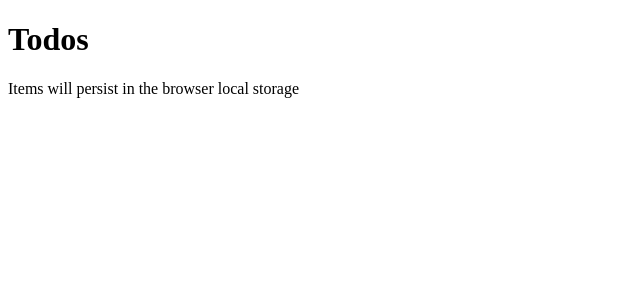
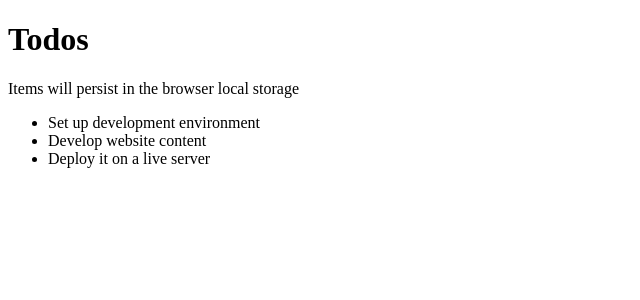
Before and after one commit to Caren-Koroeny/react-todo-app, a React (Vite) app: page / in a window 1280 px wide. Shown: the top 300 px of the page, without its empty margins (0-640 px from the left). Built offline with nearby package versions, Linux system fonts and the light colour scheme.

Commit message:
added a dummy array to display the todo title on screen

```diff
--- a/src/components/TodoApp.jsx
+++ b/src/components/TodoApp.jsx
@@ -1,9 +1,11 @@
 import Header from "./Header";
+import TodosLogic from "./TodosLogic";
 
 const TodoApp = () => {
   return (
     <>
     <Header />
+    <TodosLogic />
     </>
   )
 }
--- a/src/components/TodosLogic.jsx
+++ b/src/components/TodosLogic.jsx
@@ -0,0 +1,28 @@
+const TodosLogic = () => {
+    const todos = [
+        {
+            id: 1,
+            title: "Set up development environment",
+            completed: true,
+        },
+        {
+            id: 2,
+            title: "Develop website content",
+            completed: false,
+        },
+        {
+            id: 3,
+            title: "Deploy it on a live server",
+            completed: false,
+        },
+    ];
+    return (
+        <ul>
+        {todos.map((todo) =>(
+            <li>{todo.title}</li>
+        ))}
+        </ul>
+    )
+}
+
+export default TodosLogic;
--- a/src/main.jsx
+++ b/src/main.jsx
@@ -5,4 +5,8 @@ import TodoApp from './components/TodoApp';
 
 const domContainer = document.getElementById('root');
 const root = ReactDOM.createRoot(domContainer);
-root.render(<TodoApp />);
+root.render(
+  <React.StrictMode>
+    <TodoApp />
+  </React.StrictMode>
+ );
```
